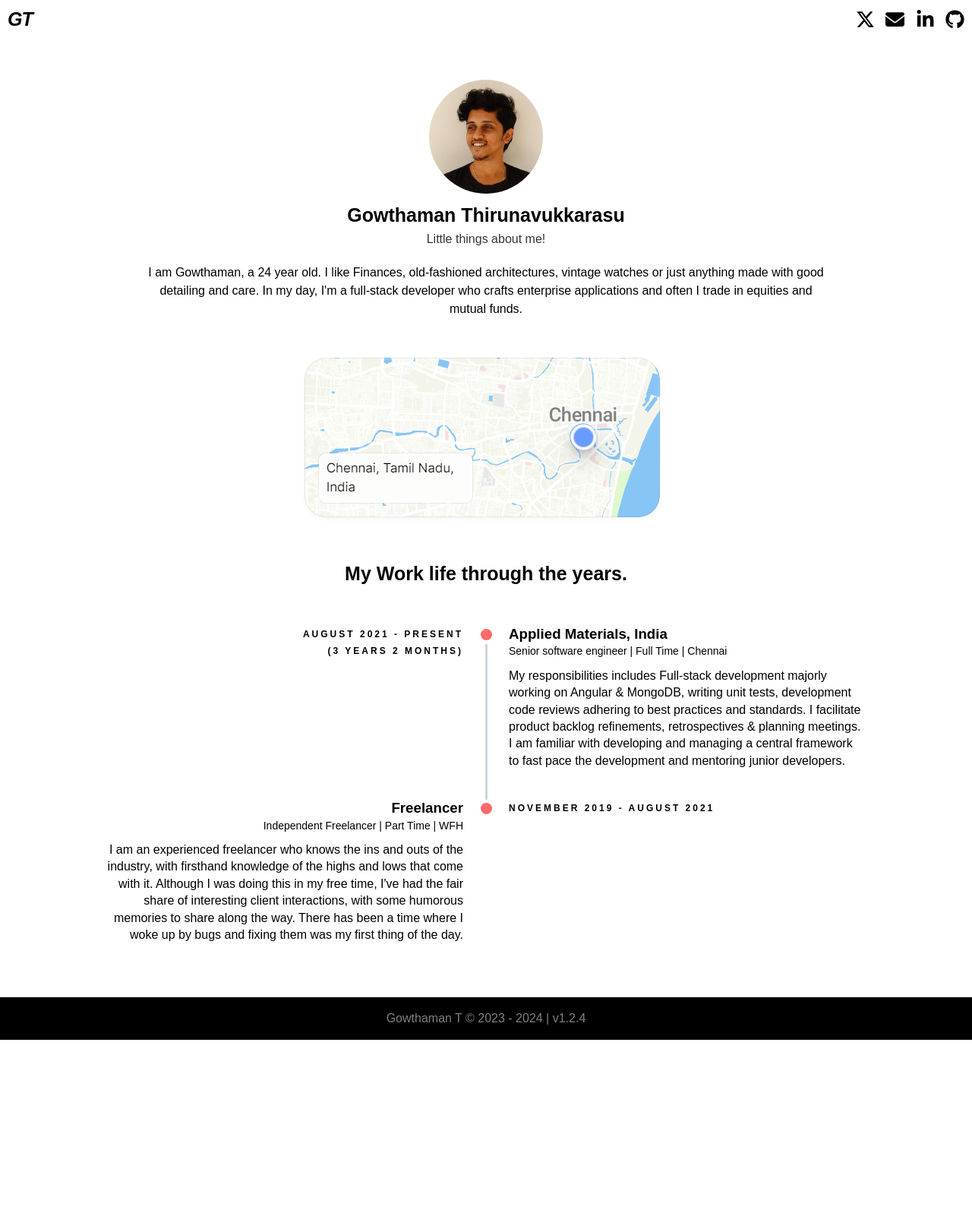
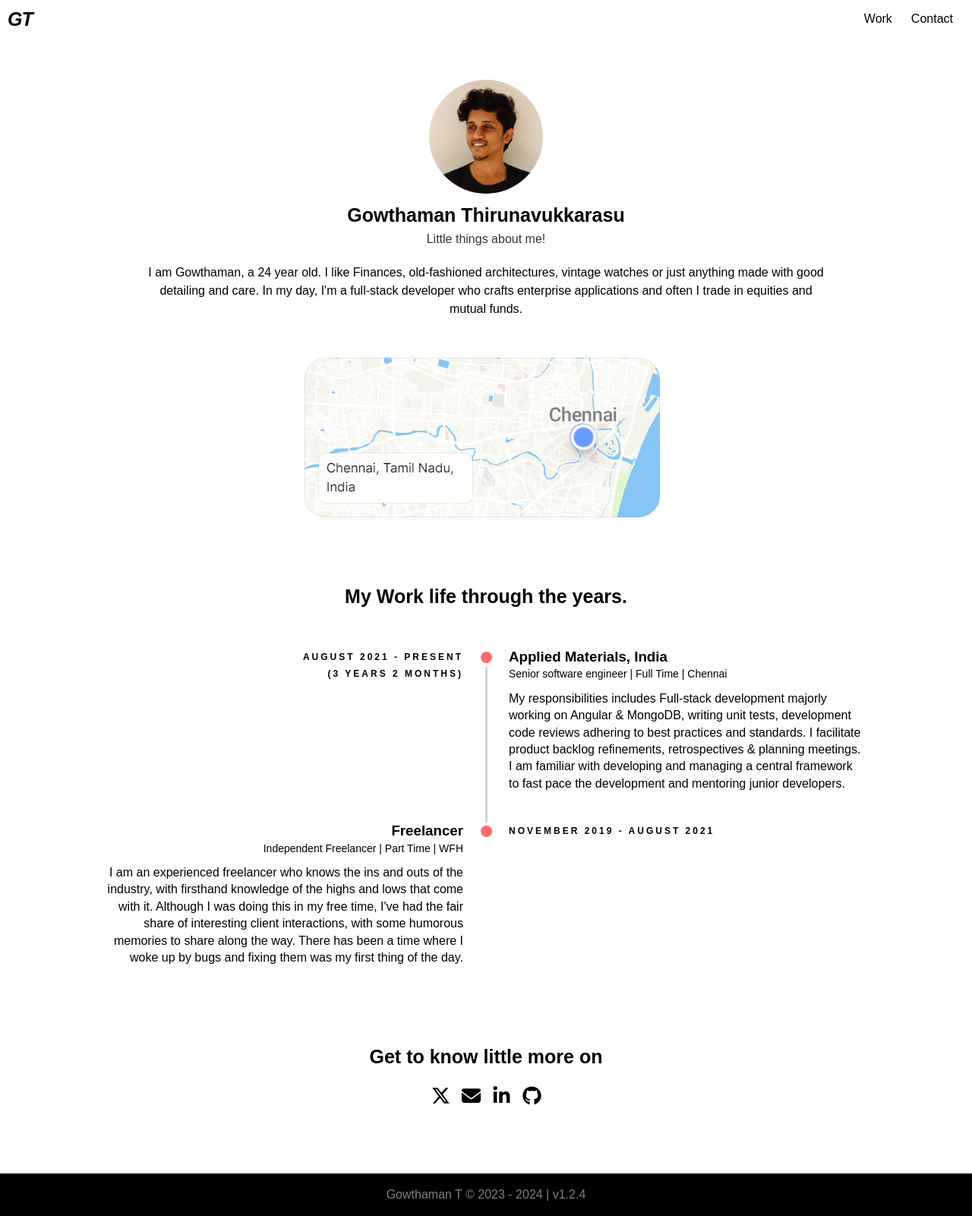
Before and after one commit to GowthamanT/about, a website: page index.html in a window 1280 px wide. Shown: the whole page at 76% size. Before the commit the page ends 1369 px from the top, so only its background shows below. Drawn offline with Linux system fonts and the light colour scheme.

Commit message:
feat: update navbar to have links to the sections of the page

```diff
--- a/css/navbar.css
+++ b/css/navbar.css
@@ -12,6 +12,8 @@ header {
     height: 50px;
     line-height: 50px;
     padding: 0px 10px;
+    display: flex;
+    justify-content: space-between;
 }
 
 .logo {
@@ -25,15 +27,24 @@ header {
     text-decoration: none;
 }
 
-.social-icons {
-    float: right;
+.header-links-container {
+    display: inline-block;
+    display: flex;
+    gap: 25px;
+    align-items: center;
+    margin-right: 15px;
 }
 
-.social-media-icon {
-    display: inline-block;
+.header-link {
+    line-height: initial;
 }
 
-.social-media-icon img {
-    vertical-align: middle;
-    margin-left: 10px;
+.header-link:hover {
+    border-bottom: 1px solid #ff6b6b;
 }
+
+@media (max-width: 767.98px) {
+    .header-links-container {
+        gap: 15px;
+    }
+}
--- a/css/reset.css
+++ b/css/reset.css
@@ -4,8 +4,13 @@
     box-sizing: border-box;
 }
 
+html {
+    scroll-behavior: smooth;
+}
+
 a {
     color: black;
+    text-decoration: none;
 }
 
 a:hover {
@@ -28,9 +33,3 @@ ul {
 h2 {
     font-size: 20px;
 }
-
-.clearfix::after {
-    content: '';
-    clear: both;
-    display: table;
-}
--- a/css/styles.css
+++ b/css/styles.css
@@ -30,7 +30,6 @@
 
 .title {
     text-align: center;
-    margin-top: 10px;
     font-size: 25px;
 }
 
@@ -51,8 +50,8 @@
     text-align: center;
 }
 
-.journey-title-container {
-    padding: 20px 0;
+.journey-title-container,
+.contact-container {
     text-align: center;
 }
 
@@ -60,6 +59,29 @@
     font-size: 25px;
 }
 
+.timeline-container {
+    margin-top: 50px;
+}
+
 .timeline-content-container {
-    padding-top: 30px;
+    padding-top: 50px;
 }
+
+.contact-container {
+    margin: 60px 0;
+}
+
+.social-icons {
+    display: flex;
+    gap: 15px;
+    justify-content: center;
+    margin-top: 20px;
+}
+
+.social-media-icon {
+    display: inline-block;
+}
+
+.social-media-icon img {
+    vertical-align: middle;
+}
--- a/index.html
+++ b/index.html
@@ -32,64 +32,11 @@
 
     <body>
         <header>
-            <div class="navbar clearfix">
-                <a href="https://gowthamant.in/" class="logo"> GT </a>
-                <div class="social-icons">
-                    <a
-                        href="https://twitter.com/thoughtsofgt"
-                        class="social-media-icon"
-                        title="Thoughts & likes"
-                        target="_blank"
-                    >
-                        <img
-                            src="assets/icons/x-twitter.svg"
-                            alt="Twitter Icon"
-                            height="25"
-                            width="25"
-                        />
-                    </a>
-
-                    <a
-                        href="mailto:happygowthaman@gmail.com"
-                        class="social-media-icon"
-                        target="_blank"
-                        title="Write an EMail"
-                    >
-                        <img
-                            src="assets/icons/envelope-solid.svg"
-                            alt="Gmail Icon"
-                            height="25"
-                            width="25"
-                        />
-                    </a>
-
-                    <a
-                        href="https://www.linkedin.com/in/gowthaman-thirunavukkarasu/"
-                        class="social-media-icon"
-                        target="_blank"
-                        title="Professional side"
-                    >
-                        <img
-                            src="assets/icons/linkedin-in.svg"
-                            alt="LinkedIn Icon"
-                            height="25"
-                            width="25"
-                        />
-                    </a>
-
-                    <a
-                        href="https://github.com/GowthamanT"
-                        class="social-media-icon"
-                        target="_blank"
-                        title="Dev life (Personal)"
-                    >
-                        <img
-                            src="assets/icons/github.svg"
-                            alt="Github Icon"
-                            height="25"
-                            width="25"
-                        />
-                    </a>
+            <div class="navbar">
+                <a href="#" class="logo"> GT </a>
+                <div class="header-links-container">
+                    <a href="#Work" class="header-link">Work</a>
+                    <a href="#Contact" class="header-link">Contact</a>
                 </div>
             </div>
         </header>
@@ -104,7 +51,7 @@
                     />
                 </figure>
 
-                <h1 class="title">Gowthaman Thirunavukkarasu</h1>
+                <h1 class="title mt-10">Gowthaman Thirunavukkarasu</h1>
                 <p class="sub-title">Little things about me!</p>
             </section>
 
@@ -126,7 +73,7 @@
                     />
                 </div>
 
-                <div class="timeline-container">
+                <div class="timeline-container" id="Work">
                     <div class="journey-title-container">
                         <h2 class="journey-title">
                             My Work life through the years.
@@ -192,6 +139,67 @@
                         </ul>
                     </div>
                 </div>
+
+                <div class="contact-container" id="Contact">
+                    <h2 class="title">Get to know little more on</h2>
+                    <div class="social-icons">
+                        <a
+                            href="https://twitter.com/thoughtsofgt"
+                            class="social-media-icon"
+                            title="My Thoughts & likes"
+                            target="_blank"
+                        >
+                            <img
+                                src="assets/icons/x-twitter.svg"
+                                alt="Twitter Icon"
+                                height="25"
+                                width="25"
+                            />
+                        </a>
+
+                        <a
+                            href="mailto:happygowthaman@gmail.com"
+                            class="social-media-icon"
+                            target="_blank"
+                            title="Write an Email"
+                        >
+                            <img
+                                src="assets/icons/envelope-solid.svg"
+                                alt="Gmail Icon"
+                                height="25"
+                                width="25"
+                            />
+                        </a>
+
+                        <a
+                            href="https://www.linkedin.com/in/gowthaman-thirunavukkarasu/"
+                            class="social-media-icon"
+                            target="_blank"
+                            title="Professional side"
+                        >
+                            <img
+                                src="assets/icons/linkedin-in.svg"
+                                alt="LinkedIn Icon"
+                                height="25"
+                                width="25"
+                            />
+                        </a>
+
+                        <a
+                            href="https://github.com/GowthamanT"
+                            class="social-media-icon"
+                            target="_blank"
+                            title="Dev life (Personal)"
+                        >
+                            <img
+                                src="assets/icons/github.svg"
+                                alt="Github Icon"
+                                height="25"
+                                width="25"
+                            />
+                        </a>
+                    </div>
+                </div>
             </main>
         </div>
 
```
